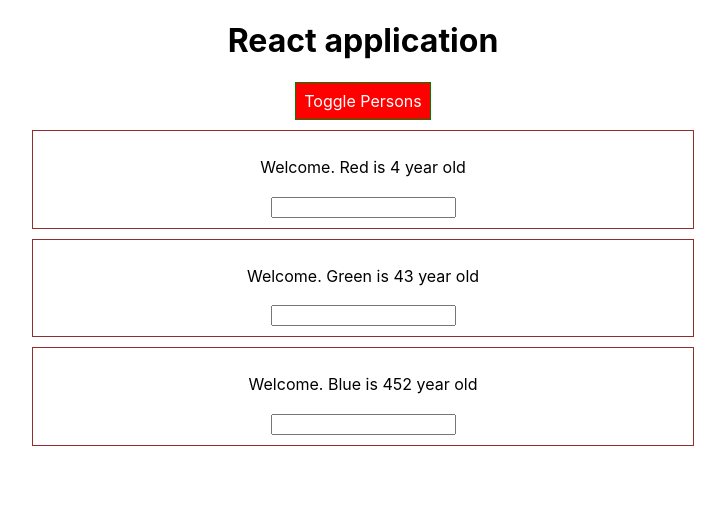
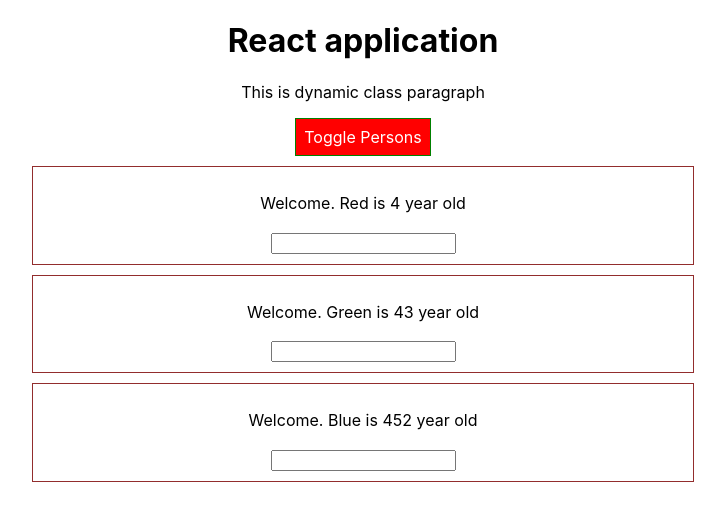
Before and after one commit to WoSea/BKDemo, a React (Create React App) app in the folder FrontEndDemo/ReactJS/react-tutorials/: page / in a window 1280 px wide. Shown: the top 520 px of the page, without its empty margins (277-1002 px from the left). Built offline with nearby package versions, Linux system fonts and the light colour scheme.

Commit message:
dynamic class

```diff
--- a/FrontEndDemo/ReactJS/react-tutorials/src/App.css
+++ b/FrontEndDemo/ReactJS/react-tutorials/src/App.css
@@ -6,3 +6,9 @@
   border: 1px solid red;
   color: blue;
 }
+.red{
+    color: red;
+}
+.bold{
+    font-weight: bold;
+}
--- a/FrontEndDemo/ReactJS/react-tutorials/src/App.js
+++ b/FrontEndDemo/ReactJS/react-tutorials/src/App.js
@@ -48,6 +48,10 @@
     color:'white'
   };
 
+  let classes=[];
+if(persons.length<=2 ){ classes.push('red');}
+if(persons.length<=1 ){ classes.push('bold');}
+
   if(showPerson===true){
     personsList=
     <div>
@@ -67,6 +71,7 @@
       <>
         <div className="App">
             <h1>React application</h1>
+            <p className={classes.join(' ')}>This is dynamic class paragraph</p>
             <button style={styles} onClick={() => togglePersons()}>Toggle Persons</button>
                 {personsList }
            {/* <Example></Example> */}
```
Also changed, not shown: FrontEndDemo/ReactJS/react-tutorials/src/components/Person/Person.css (line endings or trailing spaces).
